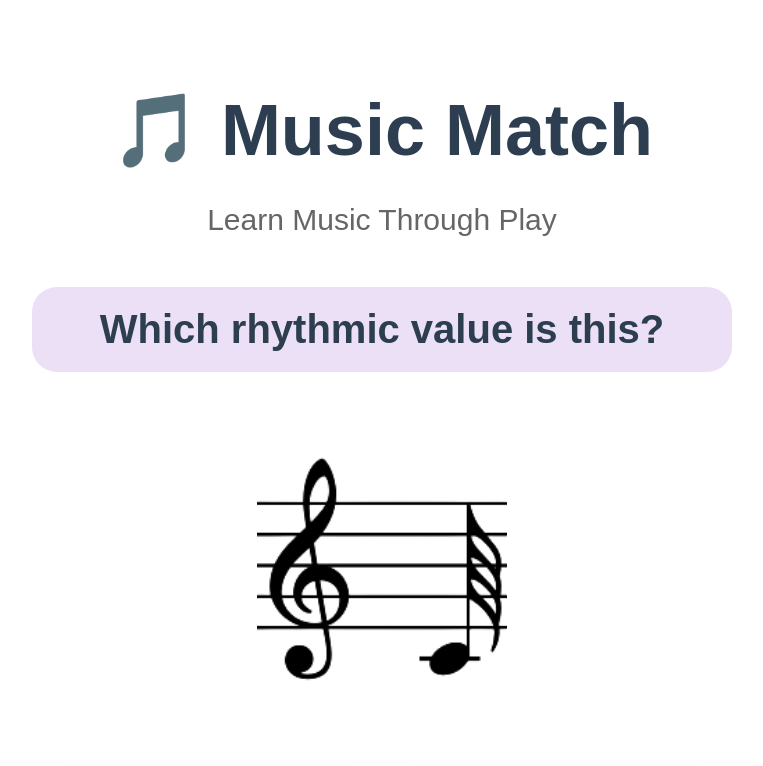
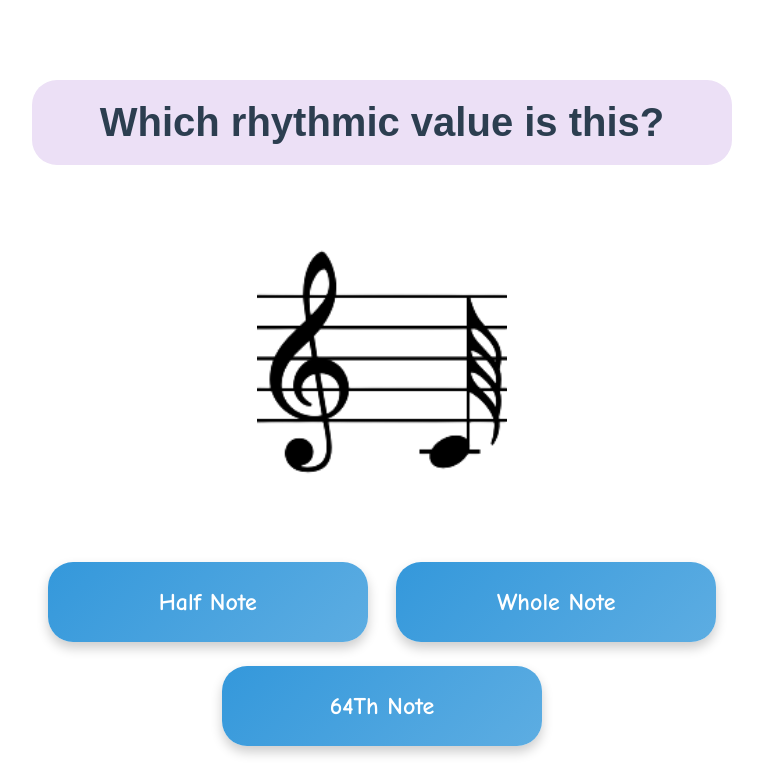
Before and after one commit to innakuropatko-hue/music-match, a plain HTML site: page index.html in a window 1280 px wide. Both pictures are taken after a click on the button "🎼 Note Values". Shown: the top 766 px of the page, without its empty margins (258-1021 px from the left). Drawn offline with Linux system fonts and the light colour scheme.

Commit message:
Hide title on quiz screens

```diff
--- a/index.html
+++ b/index.html
@@ -12,9 +12,9 @@
 
     <div class="container">
 
-        <h1>🎵 Music Match</h1>
+          <h1 id="title">🎵 Music Match</h1>
 
-        <p class="subtitle">
+        <p   id="subtitle" id="subtitle">
             Learn Music Through Play
         </p>
 
--- a/script.js
+++ b/script.js
@@ -14,7 +14,10 @@ let currentQuestion;
 let questionIndex = 0;
 let score = 0;
 function startQuiz(quiz) {
-
+    const title = document.getElementById("title");
+    const subtitle = document.getElementById("subtitle");
+    if (title) title.style.display = "none";
+    if (subtitle) subtitle.style.display = "none";
     currentQuiz = quiz;
     questionIndex = 0;
     score = 0;
@@ -197,6 +200,11 @@ document.getElementById("homeBtn").addEventListener("click", () => {
     quizScreen.style.display = "none";
     menu.style.display = "grid";
 
+    // show home page items again
+    document.getElementById("title").style.display = "block";
+    document.getElementById("subtitle").style.display = "block";
+    homeFooter.style.display = "block";
+
     // reset quiz
     currentQuiz = null;
     currentQuestion = null;
```
